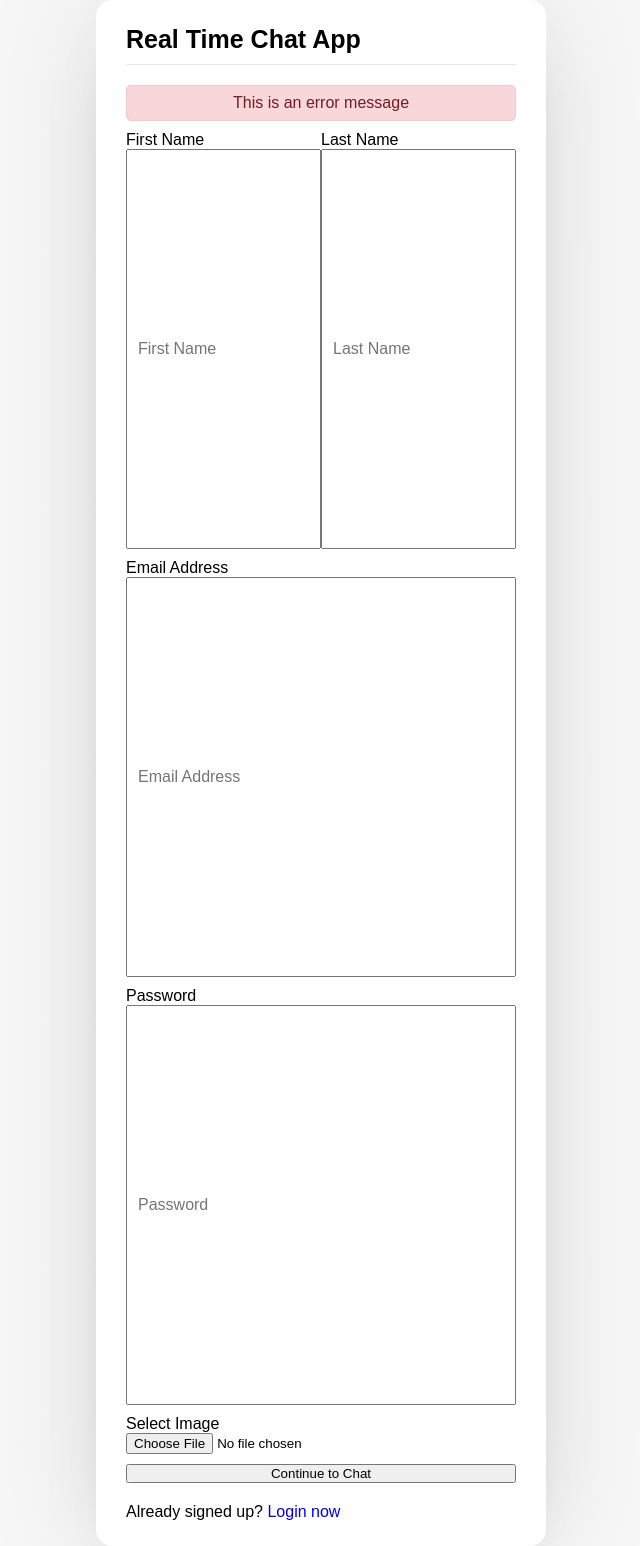
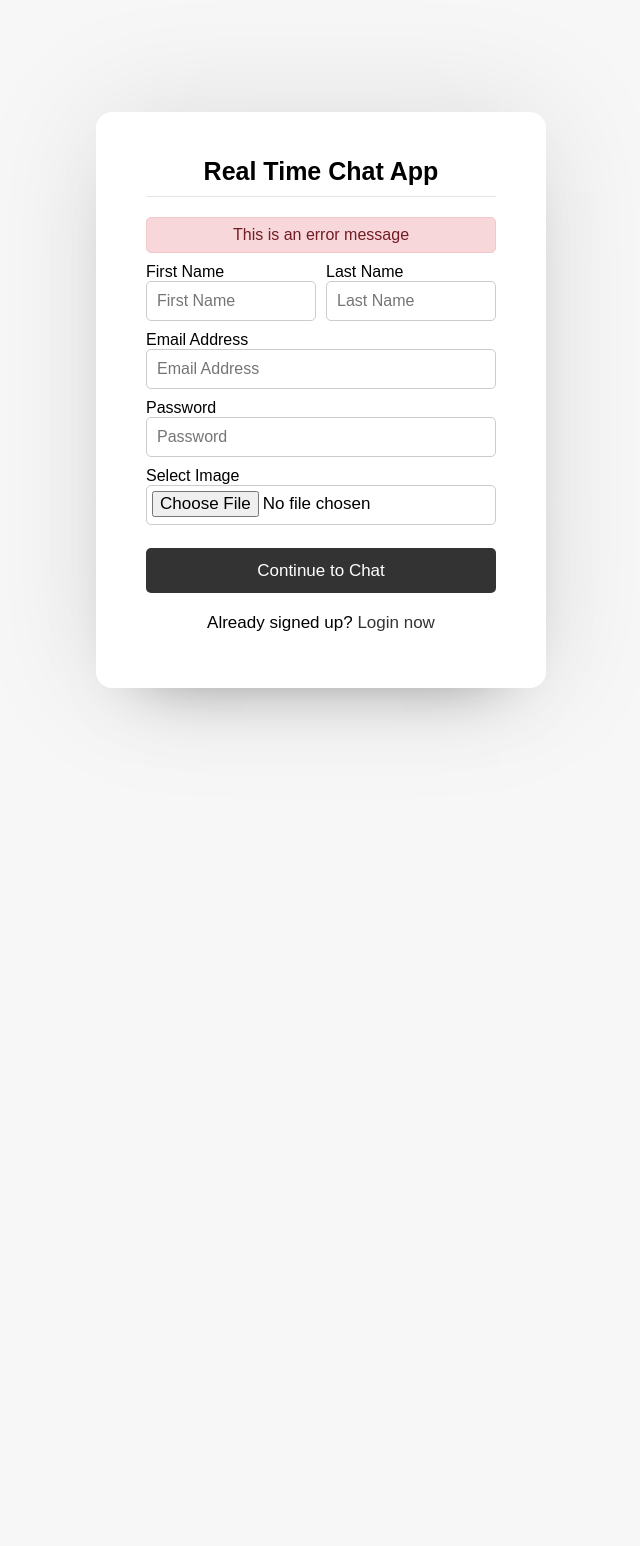
Before and after one commit to Chanuka999/Chat_Application, a PHP site: page / in a window 1280 px wide. Shown: the whole page, without its empty margins (319-959 px from the left). After the commit the page ends 728 px from the top, so only its background shows below. Run offline with PHP 8.4, Linux system fonts and the light colour scheme.

Commit message:
update css code

```diff
--- a/style.css
+++ b/style.css
@@ -3,7 +3,7 @@
   padding: 0;
   box-sizing: border-box;
   text-decoration: none;
-  font-family: "Popins", sans-serif;
+  font-family: "Poppins", sans-serif;
 }
 
 body {
@@ -20,6 +20,7 @@ body {
   border-radius: 16px;
   box-shadow: 0 0 128px 0 rgba(0, 0, 0, 0.1),
     0 32px 64px -48px rgba(0, 0, 0, 0.5);
+  padding: 20px;
 }
 
 .form {
@@ -31,10 +32,11 @@ body {
   font-weight: 600;
   padding-bottom: 10px;
   border-bottom: 1px solid #e6e6e6;
+  text-align: center;
 }
 
 .form form {
-  margin: 20px 0px;
+  margin: 20px 0;
 }
 
 .form form .error-txt {
@@ -49,21 +51,99 @@ body {
 
 .form form .name-details {
   display: flex;
+  gap: 10px;
 }
 
 .form form .field {
   display: flex;
   flex-direction: column;
   margin-bottom: 10px;
+  flex: 1;
 }
 
 .form form .field input {
-  outline: none;
-}
-
-.form form .input input {
-  height: 400px;
+  height: 40px; /* Adjusted height */
   width: 100%;
   font-size: 16px;
   padding: 0 10px;
+  border: 1px solid #ccc;
+  border-radius: 5px;
 }
+
+/* Fix select image and button alignment */
+.form form .field input[type="file"] {
+  padding: 5px;
+}
+
+.form form .continue {
+  text-align: center;
+  margin-top: 15px;
+}
+
+.form form .continue button {
+  background: #007bff;
+  color: white;
+  border: none;
+  padding: 10px;
+  font-size: 18px;
+  cursor: pointer;
+  border-radius: 5px;
+  width: 100%;
+}
+
+.form form .continue button:hover {
+  background: #0056b3;
+}
+
+.form form .login-link {
+  text-align: center;
+  margin-top: 10px;
+}
+
+.form form .login-link a {
+  color: #007bff;
+  text-decoration: none;
+}
+
+.form form .login-link a:hover {
+  text-decoration: underline;
+}
+
+.form form .image input {
+  font-size: 17px;
+}
+
+.form form .button input {
+  margin-top: 13px;
+  height: 45px;
+  border: none;
+  font-size: 17px;
+  font-weight: 400;
+  background: #333;
+  color: #fff;
+  border-radius: 5px;
+  cursor: pointer;
+}
+
+.form form .field i {
+  position: absolute;
+  right: 15px;
+  color: #ccc;
+  top: 70px;
+  transform: translateY(-50%);
+  cursor: pointer;
+}
+
+.form .link {
+  text-align: center;
+  margin: 10px 0;
+  font-size: 17px;
+}
+
+.form .link a {
+  color: #333;
+}
+
+.form .link a:hover {
+  text-decoration: underline;
+}
```
